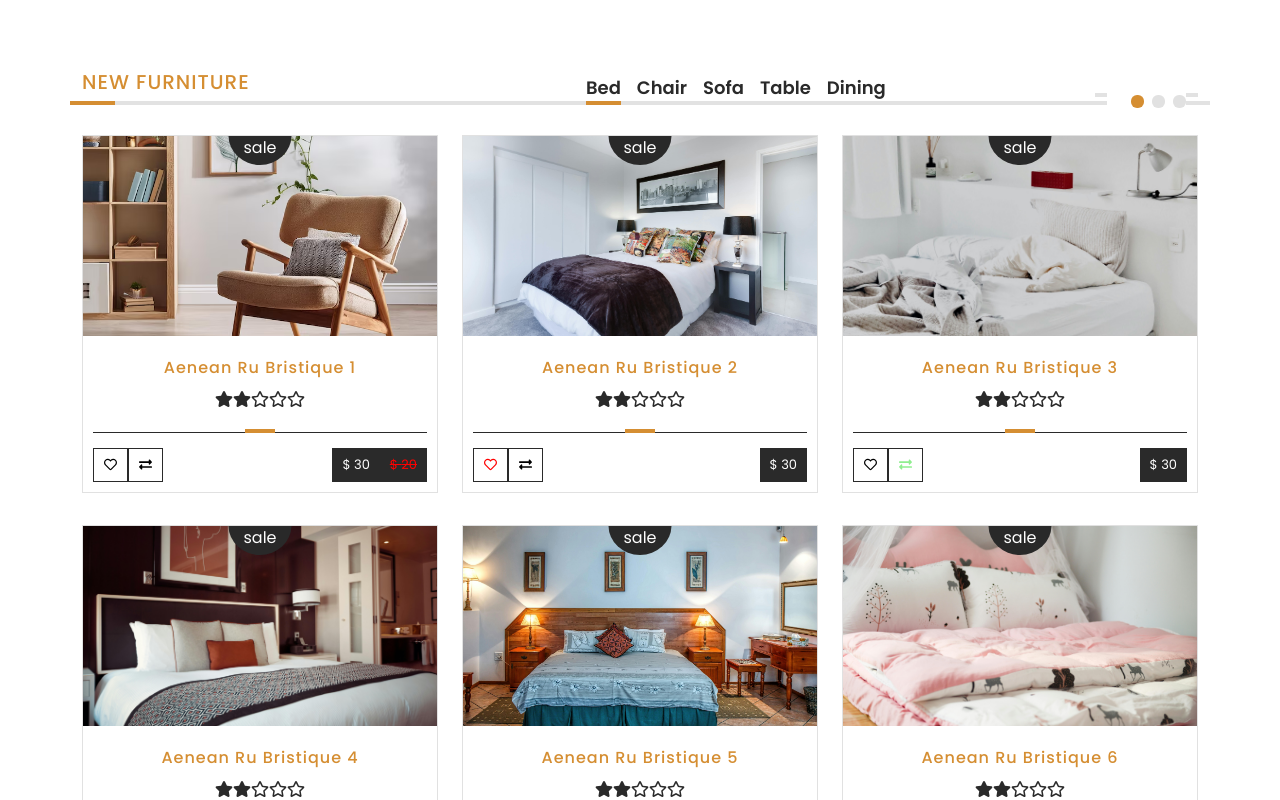
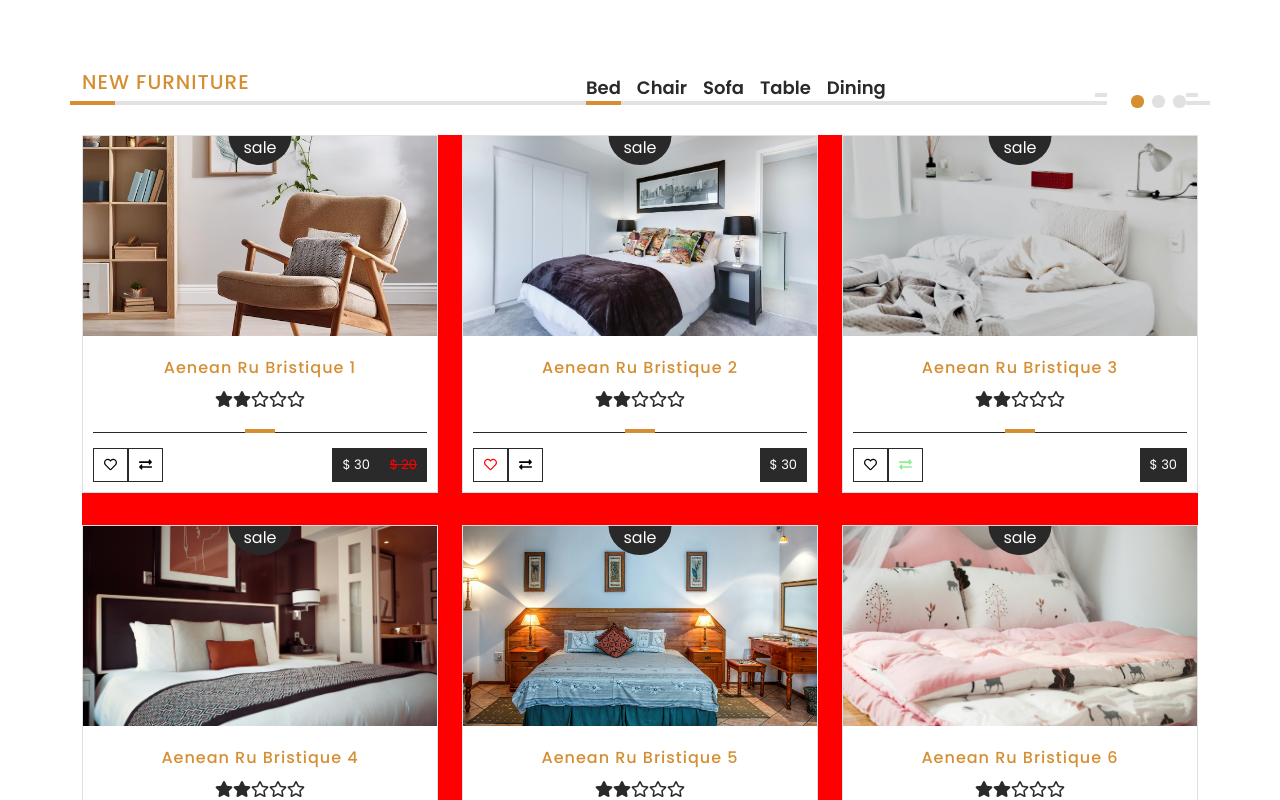
Before and after one commit to matwjablonski/kodilla-wdp2411-01, a React (Create React App) app: page / in a window 1280 px wide. Shown: the part 540-1340 px from the top of the page. Built offline with nearby package versions, Linux system fonts and the light colour scheme.

Commit message:
WDP241101-13 created foundations for the component

```diff
--- a/src/components/features/NewFurniture/NewFurniture.js
+++ b/src/components/features/NewFurniture/NewFurniture.js
@@ -3,6 +3,7 @@ import PropTypes from 'prop-types';
 
 import styles from './NewFurniture.module.scss';
 import ProductBox from '../../common/ProductBox/ProductBox';
+import Swipeable from '../Swipeable/Swipeable';
 
 class NewFurniture extends React.Component {
   state = {
@@ -66,8 +67,11 @@ class NewFurniture extends React.Component {
               </div>
             </div>
           </div>
+          <Swipeable>
             <div className='row'>
-            {categoryProducts.slice(activePage * 8, (activePage + 1) * 8).map(item => (
+              {categoryProducts
+                .slice(activePage * 8, (activePage + 1) * 8)
+                .map(item => (
                   <div
                     key={item.id}
                     className={`${styles.itemDiv} col-3 col-md-4 col-sm-6`}
@@ -76,6 +80,7 @@ class NewFurniture extends React.Component {
                   </div>
                 ))}
             </div>
+          </Swipeable>
         </div>
       </div>
     );
--- /dev/null
+++ b/src/components/features/Swipeable/Swipeable.js
@@ -0,0 +1,20 @@
+import React from 'react';
+import PropTypes from 'prop-types';
+
+import styles from './Swipeable.module.scss';
+
+const Swipeable = ({ children, swipeLeft, swipeRight, ...props }) => {
+  return (
+    <div onDragStart={() => console.log('działa')} className={styles.root}>
+      {children}
+    </div>
+  );
+};
+
+Swipeable.propTypes = {
+  children: PropTypes.node,
+  swipeLeft: PropTypes.func,
+  swipeRight: PropTypes.func,
+};
+
+export default Swipeable;
--- /dev/null
+++ b/src/components/features/Swipeable/Swipeable.module.scss
@@ -0,0 +1,5 @@
+@import "../../../styles/settings.scss";
+
+.root {
+  background-color: red;
+}
```
Lines whose indentation alone changed are shown as unchanged.
